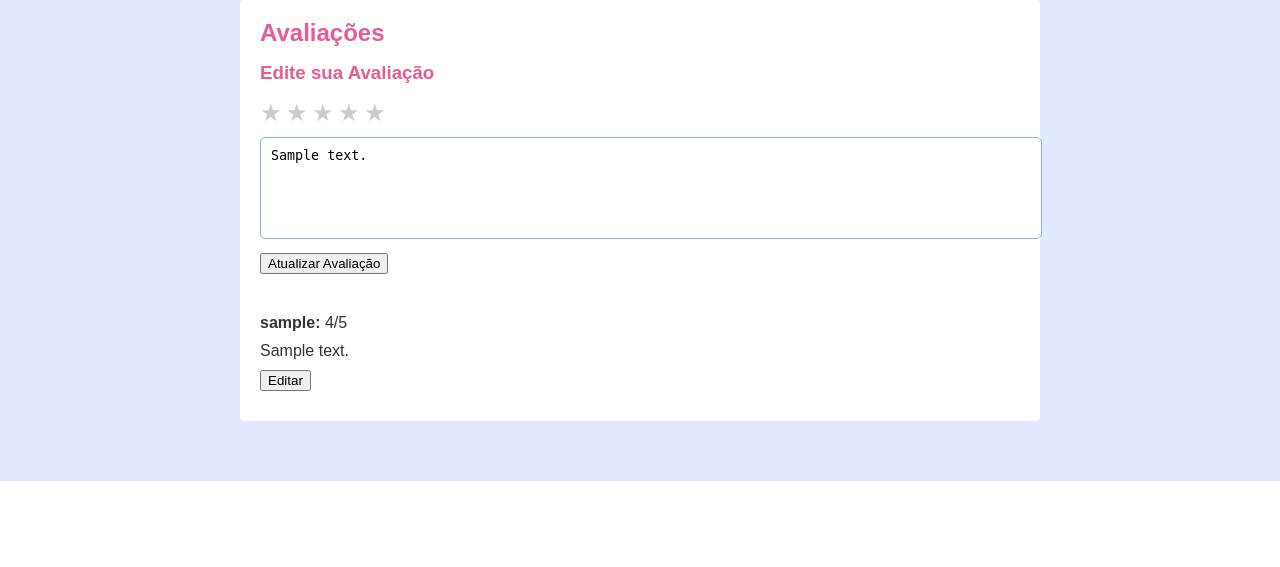
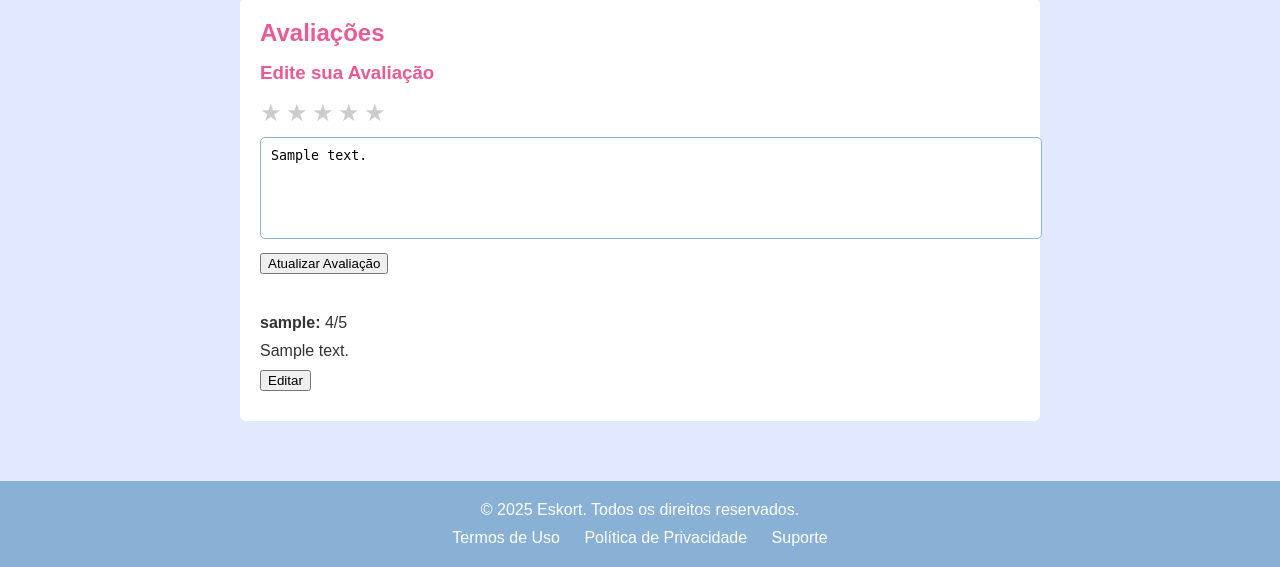
Before and after one commit to fcknboss/Site, a PHP site: page /profile.php?id=1 in a window 1280 px wide. Shown: the part 1246-1813 px from the top of the page. Before the commit the page ends 1727 px from the top, so only its background shows below. Run offline with PHP 8.4, Linux system fonts and the light colour scheme; the visitor is signed in with stand-in values (Sample User, id 1); tables that the repository leaves empty or names only in its code hold one stand-in row (values such as "Sample post"); grey boxes marked "Sample" are stand-in pictures.

Commit message:
Adicionado footer.php, review-form.php, estilos para contact-response e preload no profile.php

```diff
--- /dev/null
+++ b/footer.php
@@ -0,0 +1,11 @@
+<?php
+// footer.php
+?>
+<footer class="footer">
+    <p>&copy; <?php echo date('Y'); ?> Eskort. Todos os direitos reservados.</p>
+    <nav class="footer-links">
+        <a href="#">Termos de Uso</a>
+        <a href="#">Política de Privacidade</a>
+        <a href="mailto:suporte@eskort.com">Suporte</a>
+    </nav>
+</footer>
--- a/profile.php
+++ b/profile.php
@@ -15,18 +15,11 @@
     die("Acompanhante não encontrada.");
 }
 
-// Calcula média de avaliações aprovadas com cache simples
-$cache_file = "cache/reviews_$id.json";
-$cache_duration = 300; // 5 minutos
-if (file_exists($cache_file) && (time() - filemtime($cache_file) < $cache_duration)) {
-    $rating_data = json_decode(file_get_contents($cache_file), true);
-} else {
-    $stmt = $conn->prepare("SELECT AVG(rating) as avg_rating, COUNT(*) as review_count FROM reviews WHERE escort_id = ? AND is_approved = 1");
-    $stmt->bind_param("i", $id);
-    $stmt->execute();
-    $rating_data = $stmt->get_result()->fetch_assoc();
-    file_put_contents($cache_file, json_encode($rating_data));
-}
+// Calcula média de avaliações aprovadas
+$stmt = $conn->prepare("SELECT AVG(rating) as avg_rating, COUNT(*) as review_count FROM reviews WHERE escort_id = ? AND is_approved = 1");
+$stmt->bind_param("i", $id);
+$stmt->execute();
+$rating_data = $stmt->get_result()->fetch_assoc();
 $avg_rating = $rating_data['avg_rating'] ? number_format($rating_data['avg_rating'], 1) : 'N/A';
 $review_count = $rating_data['review_count'];
 
@@ -45,6 +38,8 @@
     <meta name="viewport" content="width=device-width, initial-scale=1.0">
     <title><?php echo htmlspecialchars($escort['name']); ?> - Eskort</title>
     <link rel="stylesheet" href="style.css">
+    <link rel="preload" href="style.css" as="style">
+    <link rel="preload" href="script.js" as="script">
 </head>
 <body>
     <?php include 'header.php'; ?>
@@ -139,7 +134,7 @@
 
         <section class="profile-section">
             <h2>Contato</h2>
-            <form id="contact-form" onsubmit="return validateAndSendMessage(event, <?php echo $id; ?>);">
+            <form id="contact-form" onsubmit="sendMessage(event, <?php echo $id; ?>); return false;">
                 <textarea id="contact-message" placeholder="Envie uma mensagem..." required aria-label="Mensagem"></textarea>
                 <button type="submit">Enviar</button>
             </form>
@@ -148,19 +143,7 @@
 
         <section class="profile-section">
             <h2>Avaliações</h2>
-            <div class="review-form">
-                <h3><?php echo $user_review ? 'Edite sua Avaliação' : 'Deixe sua Avaliação'; ?></h3>
-                <div class="star-rating">
-                    <?php for ($i = 1; $i <= 5; $i++): ?>
-                        <span class="star" data-value="<?php echo $i; ?>" <?php if ($user_review && $i <= $user_review['rating']) echo 'class="active"'; ?>>★</span>
-                    <?php endfor; ?>
-                </div>
-                <input type="hidden" id="rating-value" value="<?php echo $user_review ? $user_review['rating'] : 0; ?>">
-                <textarea id="review-comment" placeholder="Escreva seu comentário..." required><?php echo $user_review ? htmlspecialchars($user_review['comment']) : ''; ?></textarea>
-                <button onclick="submitReview(<?php echo $id; ?>, <?php echo $user_review ? 'true' : 'false'; ?>)">
-                    <?php echo $user_review ? 'Atualizar Avaliação' : 'Enviar Avaliação'; ?>
-                </button>
-            </div>
+            <?php include 'review-form.php'; ?>
             <div id="reviews-list">
                 <?php
                 $stmt = $conn->prepare("SELECT r.rating, r.comment, u.username, r.client_id
@@ -200,6 +183,8 @@
         </div>
     </div>
 
+    <?php include 'footer.php'; ?>
+
     <script src="script.js"></script>
 </body>
 </html>
--- /dev/null
+++ b/review-form.php
@@ -0,0 +1,19 @@
+<?php
+// review-form.php
+$user_review = $user_review ?? null;
+$id = $id ?? 0;
+$user_id = $user_id ?? null;
+?>
+<div class="review-form">
+    <h3><?php echo $user_review ? 'Edite sua Avaliação' : 'Deixe sua Avaliação'; ?></h3>
+    <div class="star-rating">
+        <?php for ($i = 1; $i <= 5; $i++): ?>
+            <span class="star" data-value="<?php echo $i; ?>" <?php if ($user_review && $i <= $user_review['rating']) echo 'class="active"'; ?>>★</span>
+        <?php endfor; ?>
+    </div>
+    <input type="hidden" id="rating-value" value="<?php echo $user_review ? $user_review['rating'] : 0; ?>">
+    <textarea id="review-comment" placeholder="Escreva seu comentário..." required><?php echo $user_review ? htmlspecialchars($user_review['comment']) : ''; ?></textarea>
+    <button onclick="submitReview(<?php echo $id; ?>, <?php echo $user_review ? 'true' : 'false'; ?>)">
+        <?php echo $user_review ? 'Atualizar Avaliação' : 'Enviar Avaliação'; ?>
+    </button>
+</div>
--- a/script.js
+++ b/script.js
@@ -1,3 +1,24 @@
+function sendMessage(event, id) {
+    event.preventDefault();
+    const content = document.getElementById('contact-message').value;
+    if (content) {
+        fetch('send_message.php', {
+            method: 'POST',
+            headers: { 'Content-Type': 'application/x-www-form-urlencoded' },
+            body: `escort_id=${id}&content=${encodeURIComponent(content)}`
+        })
+        .then(response => response.json())
+        .then(data => {
+            const responseDiv = document.getElementById('contact-response');
+            responseDiv.innerHTML = `<p class="${data.status === 'success' ? 'success' : 'error'}">${data.message}</p>`;
+            if (data.status === 'success') {
+                document.getElementById('contact-message').value = '';
+            }
+        });
+    }
+}
+
+// ... (outras funções como deleteEscort, confirmDelete, closeConfirm, etc.) ...
 function validateAndSendMessage(event, id) {
     event.preventDefault();
     const message = document.getElementById('contact-message').value.trim();
--- a/style.css
+++ b/style.css
@@ -707,3 +707,27 @@
         height: 60px;
     }
 }
+/* ... (estilos anteriores mantidos) ... */
+
+/* Footer */
+.footer {
+    background-color: #89B1D6;
+    padding: 20px;
+    text-align: center;
+    color: white;
+    margin-top: 20px;
+}
+
+.footer p {
+    margin: 0 0 10px;
+}
+
+.footer-links a {
+    color: white;
+    text-decoration: none;
+    margin: 0 10px;
+}
+
+.footer-links a:hover {
+    color: #F6ECB2;
+}
```
